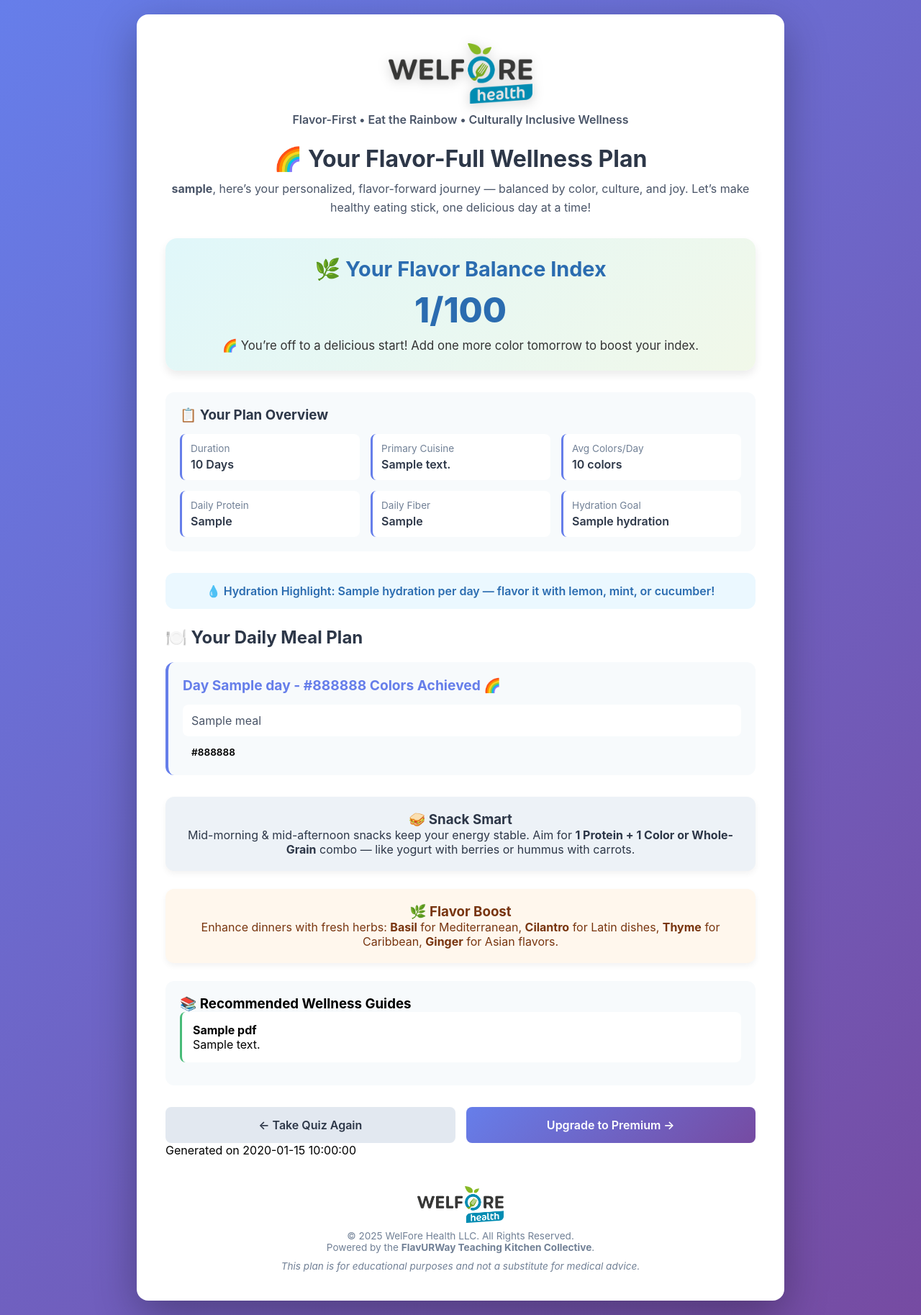
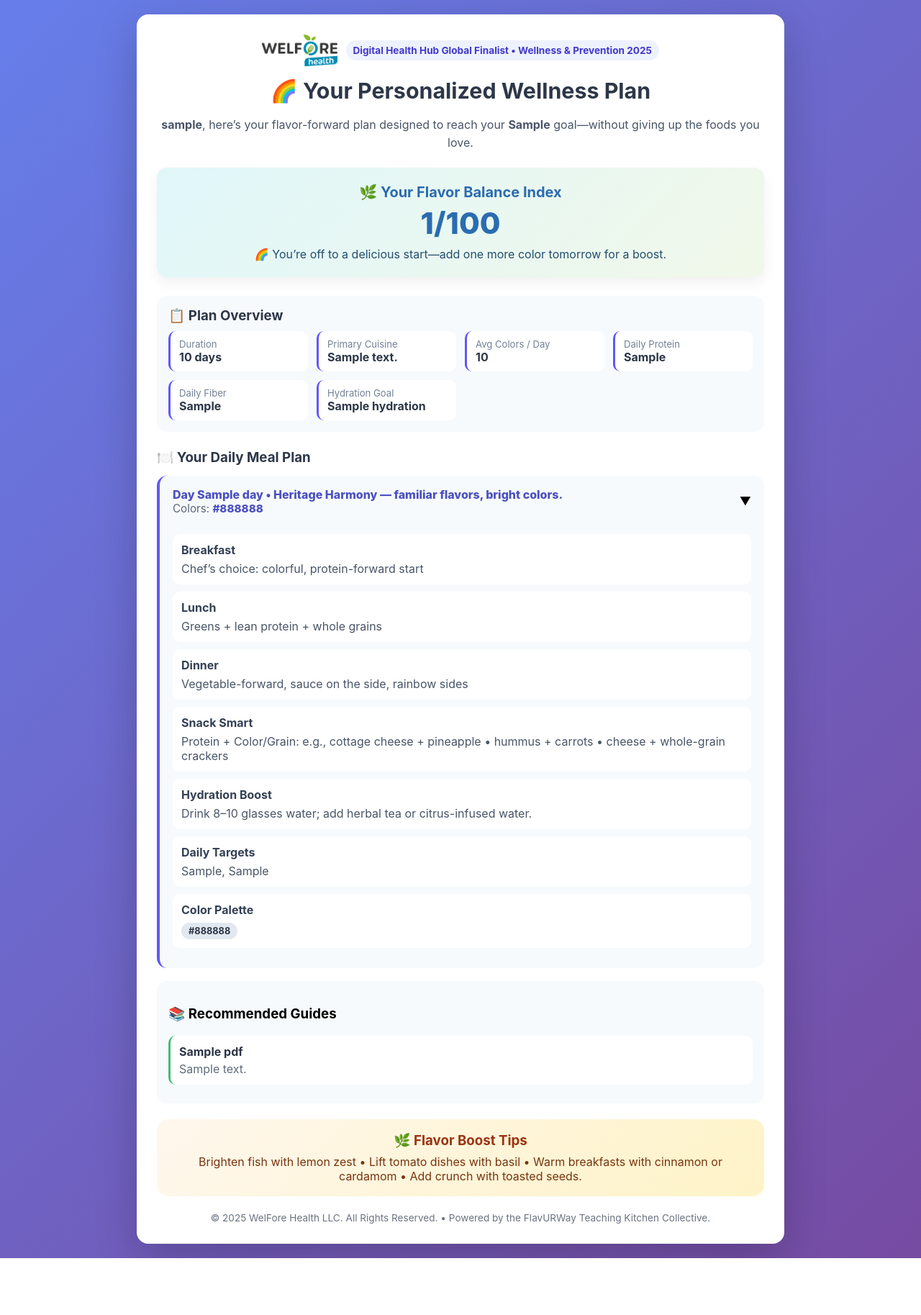
Before and after one commit to ams-wfh-pp/askwelfore-app, a FastAPI app: template templates/results.html in a window 1280 px wide. Shown: the whole page at 72% size. After the commit the page ends 1748 px from the top, so only its background shows below. Run offline with FastAPI, Linux system fonts and the light colour scheme; the template is opened without the code that fills it: most values are stand-ins (such as "Sample title", 1, 10 or a date in 2020).

Commit message:
Refactor results.html for improved structure and styles
Refactor HTML structure and styles for improved readability and maintainability. Update viewport meta tag, CSS variables, and various sections for a more modern design.

```diff
--- a/templates/results.html
+++ b/templates/results.html
@@ -2,309 +2,255 @@
 <html lang="en">
 <head>
   <meta charset="UTF-8" />
-  <meta name="viewport" content="width=device-width, initial-scale=1.0" />
+  <meta name="viewport" content="width=device-width, initial-scale=1" />
   <title>Your WelFore Personalized Plan</title>
   <style>
-    * { margin: 0; padding: 0; box-sizing: border-box; }
-    body {
-      font-family: -apple-system, BlinkMacSystemFont, 'Segoe UI', Roboto, Oxygen, Ubuntu, Cantarell, sans-serif;
-      background: linear-gradient(135deg, #667eea 0%, #764ba2 100%);
-      min-height: 100vh;
-      padding: 20px;
+    :root{
+      --bg1:#667eea; --bg2:#764ba2;
+      --ink:#2d3748; --muted:#4a5568; --soft:#f7fafc; --card:#ffffff;
+      --accent:#6157f8; --accent2:#f5576c; --ok:#48bb78; --shadow:0 20px 60px rgba(0,0,0,.20);
     }
-    .container {
-      max-width: 900px;
-      margin: 0 auto;
-      background: white;
-      border-radius: 16px;
-      padding: 40px;
-      box-shadow: 0 20px 60px rgba(0,0,0,0.3);
+    *{box-sizing:border-box}
+    body{
+      margin:0; padding:20px; font-family:-apple-system,BlinkMacSystemFont,'Segoe UI',Roboto,Oxygen,Ubuntu,Cantarell,sans-serif;
+      background:linear-gradient(135deg,var(--bg1) 0%, var(--bg2) 100%); min-height:100vh;
     }
-
-    /* Header & Award Section */
-    .award-banner { text-align: center; margin-bottom: 25px; }
-    .award-banner img { max-width: 200px; filter: drop-shadow(0 3px 8px rgba(0,0,0,0.2)); }
-    .award-caption { font-size: 1rem; color: #4a5568; font-weight: 600; margin-top: 8px; }
-
-    .header { text-align: center; margin-bottom: 30px; }
-    .header h1 { color: #2d3748; font-size: 2rem; margin-bottom: 10px; }
-    .header p { color: #4a5568; line-height: 1.6; }
-
-    /* 🌈 Flavor Balance Index */
-    .flavor-index-box {
-      background: linear-gradient(135deg, #e0f7fa, #f1f8e9);
-      text-align: center;
-      padding: 25px;
-      border-radius: 16px;
-      margin-bottom: 30px;
-      box-shadow: 0 6px 12px rgba(0,0,0,0.08);
+    .container{max-width:900px; margin:0 auto; background:var(--card); border-radius:16px; padding:28px; box-shadow:var(--shadow)}
+    .brand{
+      display:flex; align-items:center; gap:12px; margin-bottom:8px; justify-content:center;
     }
-    .flavor-index-box h2 { color: #2b6cb0; font-weight: 700; font-size: 1.8em; margin-bottom: 10px; }
-    .flavor-index-box .score { font-size: 3rem; color: #2b6cb0; font-weight: 800; }
-    .flavor-index-box p { color: #333; margin-top: 10px; font-size: 1.05rem; }
-
+    .brand img{height:44px; width:auto}
+    .badge{display:inline-block; background:#eef2ff; color:#4338ca; padding:6px 10px; border-radius:999px; font-size:.85rem; font-weight:700}
+    .header{ text-align:center; margin:16px 0 22px}
+    .header h1{color:var(--ink); font-size:1.9rem; margin:.2rem 0}
+    .header p{color:var(--muted); line-height:1.55}
+    /* Flavor Balance Index */
+    .fbi{
+      background:linear-gradient(135deg,#e0f7fa,#f1f8e9); border-radius:14px; padding:22px; text-align:center; margin:20px 0 26px;
+      box-shadow:0 8px 18px rgba(0,0,0,.06)
+    }
+    .fbi h2{margin:0 0 6px; color:#2b6cb0; font-size:1.25rem}
+    .fbi .score{font-size:2.6rem; font-weight:800; color:#2b6cb0}
+    .fbi p{margin:8px 0 0; color:#234e70}
     /* Upsell */
-    .premium-upsell {
-      background: linear-gradient(135deg, #f093fb 0%, #f5576c 100%);
-      color: white;
-      padding: 25px;
-      border-radius: 12px;
-      margin-bottom: 30px;
-      text-align: center;
+    .upsell{
+      background:linear-gradient(135deg,#f093fb 0%, var(--accent2) 100%); color:#fff; border-radius:14px; padding:20px; text-align:center; margin:10px 0 26px;
     }
-    .premium-upsell h3 { margin-bottom: 10px; font-size: 1.5rem; }
-    .premium-upsell a {
-      display: inline-block;
-      background: white;
-      color: #f5576c;
-      padding: 12px 30px;
-      border-radius: 8px;
-      text-decoration: none;
-      font-weight: 600;
-      margin-top: 15px;
-      transition: transform 0.2s;
+    .upsell h3{margin:0 0 6px; font-size:1.25rem}
+    .btn{
+      display:inline-block; text-decoration:none; font-weight:700; padding:12px 20px; border-radius:10px; margin-top:10px; background:#fff; color:#f5576c;
+      transition:transform .15s ease
     }
-    .premium-upsell a:hover { transform: translateY(-2px); }
-
-    /* Plan Overview */
-    .plan-summary {
-      background: #f7fafc;
-      padding: 20px;
-      border-radius: 12px;
-      margin-bottom: 30px;
+    .btn:hover{transform:translateY(-2px)}
+    /* Summary grid */
+    .summary{background:var(--soft); border-radius:14px; padding:16px; margin:0 0 24px}
+    .summary h3{margin:0 0 10px; color:var(--ink)}
+    .grid{display:grid; grid-template-columns:repeat(auto-fit,minmax(180px,1fr)); gap:12px}
+    .info{background:#fff; border-left:3px solid var(--accent); border-radius:10px; padding:10px 12px}
+    .label{font-size:.82rem; color:#718096}
+    .value{font-weight:700; color:var(--ink)}
+    /* Days */
+    .days h3{color:var(--ink); margin:6px 0 14px}
+    details.day{background:var(--soft); border-radius:14px; margin:0 0 14px; border-left:4px solid var(--accent); overflow:hidden}
+    summary{
+      list-style:none; cursor:pointer; padding:14px 16px; display:flex; align-items:center; justify-content:space-between; gap:10px;
     }
-    .plan-summary h3 { color: #2d3748; margin-bottom: 15px; }
-    .info-grid {
-      display: grid;
-      grid-template-columns: repeat(auto-fit, minmax(200px, 1fr));
-      gap: 15px;
-    }
-    .info-item {
-      background: white;
-      padding: 12px;
-      border-radius: 8px;
-      border-left: 3px solid #667eea;
-    }
-    .info-label { font-size: 0.85rem; color: #718096; margin-bottom: 4px; }
-    .info-value { color: #2d3748; font-weight: 600; }
-
-    /* Hydration Tip */
-    .hydration-tip {
-      background:#ebf8ff;
-      padding:15px;
-      border-radius:12px;
-      text-align:center;
-      margin-bottom:25px;
-      color:#2b6cb0;
-      font-weight:600;
-    }
-
-    /* Meal Plan */
-    .meal-plan { margin-bottom: 30px; }
-    .meal-plan h3 { color: #2d3748; margin-bottom: 20px; font-size: 1.5rem; }
-    .day-card {
-      background: #f7fafc;
-      border-radius: 12px;
-      padding: 20px;
-      margin-bottom: 20px;
-      border-left: 4px solid #667eea;
-    }
-    .day-card h4 { color: #667eea; margin-bottom: 15px; font-size: 1.2rem; }
-    .meal-item {
-      background: white;
-      padding: 12px;
-      margin-bottom: 10px;
-      border-radius: 8px;
-      color: #4a5568;
-    }
-
-    /* Color Badges */
-    .color-badges { display: flex; gap: 8px; flex-wrap: wrap; margin-top: 10px; }
-    .color-badge { padding: 4px 12px; border-radius: 20px; font-size: 0.85rem; font-weight: 600; }
-    .color-badge.red { background: #fed7d7; color: #c53030; }
-    .color-badge.orange { background: #feebc8; color: #c05621; }
-    .color-badge.yellow { background: #fefcbf; color: #975a16; }
-    .color-badge.green { background: #c6f6d5; color: #22543d; }
-    .color-badge.blue-purple { background: #e9d8fd; color: #553c9a; }
-    .color-badge.white { background: #e2e8f0; color: #2d3748; }
-
-    /* Snack + Flavor Boost */
-    .snack-tip, .flavor-boost {
-      border-radius: 12px;
-      padding: 20px;
-      margin: 25px 0;
-      text-align: center;
-      box-shadow: 0 4px 8px rgba(0,0,0,0.05);
-    }
-    .snack-tip { background:#edf2f7; color:#2d3748; }
-    .flavor-boost { background:#fff7ed; color:#78350f; }
-
-    /* PDF Recommendations */
-    .pdf-recommendations {
-      background: #f7fafc;
-      padding: 20px;
-      border-radius: 12px;
-      margin-bottom: 30px;
-    }
-    .pdf-item {
-      background: white;
-      padding: 15px;
-      margin-bottom: 12px;
-      border-radius: 8px;
-      border-left: 3px solid #48bb78;
-    }
-
-    /* Buttons */
-    .cta-buttons {
-      display: flex;
-      gap: 15px;
-      margin-top: 30px;
-    }
-    .cta-btn {
-      flex: 1;
-      text-align: center;
-      padding: 15px;
-      border-radius: 8px;
-      text-decoration: none;
-      font-weight: 600;
-      transition: transform 0.2s;
-    }
-    .cta-btn:hover { transform: translateY(-2px); }
-    .cta-btn.primary {
-      background: linear-gradient(135deg, #667eea, #764ba2);
-      color: white;
-    }
-    .cta-btn.secondary {
-      background: #e2e8f0;
-      color: #2d3748;
-    }
-
-    footer {
-      text-align:center;
-      margin-top:40px;
-      color:#718096;
-      font-size:0.85rem;
-    }
-    footer img {
-      max-width:120px;
-      display:block;
-      margin:0 auto 10px;
+    summary::-webkit-details-marker{display:none}
+    .day-title{font-weight:800; color:#4c51bf}
+    .day-sub{color:#5a677a; font-size:.95rem}
+    .content{padding:0 16px 16px}
+    .section{background:#fff; border-radius:10px; padding:12px; margin:10px 0}
+    .section h4{margin:0 0 6px; color:#334155; font-size:1rem}
+    .meal{color:#4a5568}
+    .chips{display:flex; flex-wrap:wrap; gap:8px; margin-top:8px}
+    .chip{padding:4px 10px; border-radius:999px; font-weight:700; font-size:.8rem}
+    .red{background:#fed7d7; color:#c53030}
+    .orange{background:#feebc8; color:#c05621}
+    .yellow{background:#fefcbf; color:#975a16}
+    .green{background:#c6f6d5; color:#22543d}
+    .purple{background:#e9d8fd; color:#553c9a}
+    .white{background:#e2e8f0; color:#2d3748}
+    .count{font-weight:800; color:#4c51bf}
+    /* PDFs */
+    .pdfs{background:var(--soft); border-radius:14px; padding:16px; margin:18px 0}
+    .pdf{background:#fff; border-left:3px solid var(--ok); border-radius:10px; padding:12px; margin:10px 0}
+    .pdf h4{margin:0 0 4px; color:var(--ink)}
+    .pdf p{margin:0; color:#5f6b7a}
+    /* Flavor boosts footer */
+    .boosts{background:linear-gradient(135deg,#fff7ed,#fef3c7); border-radius:16px; padding:18px; margin:22px 0; text-align:center}
+    .boosts h3{margin:0 0 8px; color:#9a3412}
+    .boosts p{margin:0; color:#78350f}
+    /* Footer */
+    .foot{margin-top:18px; text-align:center; font-size:.85rem; color:#6b7280}
+    @media (min-width:760px){
+      summary{padding:16px 18px}
+      .content{padding:0 18px 18px}
     }
   </style>
 </head>
-
 <body>
   <div class="container">
-    <div class="award-banner">
-      <img src="/static/WelFore-Health-logo.png" alt="WelFore Health Logo" />
-      <p class="award-caption">Flavor-First • Eat the Rainbow • Culturally Inclusive Wellness</p>
+    <!-- Brand -->
+    <div class="brand">
+      <img src="/static/WelFore-Health-logo.png" alt="WelFore Health" />
+      <span class="badge">Digital Health Hub Global Finalist • Wellness & Prevention 2025</span>
     </div>
 
-    {% if error %}
-    <div class="error">
-      <h2>Oops! Something went wrong.</h2>
-      <p>{{ error_message }}</p>
-    </div>
-    {% else %}
-
+    <!-- Header -->
     <div class="header">
-      <h1>🌈 Your Flavor-Full Wellness Plan</h1>
-      <p><strong>{{ meal_plan.user_name }}</strong>, here’s your personalized, flavor-forward journey — balanced by color, culture, and joy. Let’s make healthy eating stick, one delicious day at a time!</p>
+      <h1>🌈 Your Personalized Wellness Plan</h1>
+      <p><strong>{{ meal_plan.user_name }}</strong>, here’s your flavor-forward plan designed to reach your <strong>{{ meal_plan.health_goal }}</strong> goal—without giving up the foods you love.</p>
     </div>
 
+    <!-- Flavor Balance Index -->
     {% if flavor_balance_index %}
-    <div class="flavor-index-box">
+    <div class="fbi">
       <h2>🌿 Your Flavor Balance Index</h2>
       <div class="score">{{ flavor_balance_index }}/100</div>
       {% if flavor_balance_index >= 90 %}
-        <p>🔥 Incredible! You’re balancing flavor and nutrition like a pro chef.</p>
+        <p>🔥 Incredible! Balanced colors & flavors like a pro chef.</p>
       {% elif flavor_balance_index >= 80 %}
-        <p>🌿 Great work — your meals are bursting with color and confidence!</p>
+        <p>🌿 Great work—today’s plates are vibrant and confident.</p>
       {% else %}
-        <p>🌈 You’re off to a delicious start! Add one more color tomorrow to boost your index.</p>
+        <p>🌈 You’re off to a delicious start—add one more color tomorrow for a boost.</p>
       {% endif %}
     </div>
     {% endif %}
 
-    {% if meal_plan.is_premium %}
-    <div class="premium-upsell">
-      <h3>{{ meal_plan.premium_message }}</h3>
-      <p>You've selected a {{ meal_plan.plan_duration }}-day plan. Unlock the full experience with our premium subscription!</p>
-      <a href="{{ meal_plan.stripe_link }}" target="_blank">Upgrade Now →</a>
+    <!-- Upsell (freemium-safe): show if a longer plan is available -->
+    {% if meal_plan.stripe_link and meal_plan.plan_duration < 7 %}
+    <div class="upsell">
+      <h3>✨ Ready for the Full Reset?</h3>
+      <p>Unlock the complete {{ 7 if meal_plan.plan_duration < 7 else meal_plan.plan_duration }}-day FlavURWay plan with shopping lists, tips & momentum boosters.</p>
+      <a class="btn" href="{{ meal_plan.stripe_link }}" target="_blank" rel="noopener">Upgrade to Premium →</a>
     </div>
     {% endif %}
 
-    <div class="plan-summary">
-      <h3>📋 Your Plan Overview</h3>
-      <div class="info-grid">
-        <div class="info-item"><div class="info-label">Duration</div><div class="info-value">{{ meal_plan.plan_duration }} Days</div></div>
-        <div class="info-item"><div class="info-label">Primary Cuisine</div><div class="info-value">{{ meal_plan.primary_cuisine }}</div></div>
-        <div class="info-item"><div class="info-label">Avg Colors/Day</div><div class="info-value">{{ meal_plan.average_colors_per_day }} colors</div></div>
-        <div class="info-item"><div class="info-label">Daily Protein</div><div class="info-value">{{ meal_plan.nutrition_targets.protein_daily }}</div></div>
-        <div class="info-item"><div class="info-label">Daily Fiber</div><div class="info-value">{{ meal_plan.nutrition_targets.fiber_daily }}</div></div>
-        <div class="info-item"><div class="info-label">Hydration Goal</div><div class="info-value">{{ meal_plan.nutrition_targets.hydration }}</div></div>
+    <!-- Summary -->
+    <div class="summary">
+      <h3>📋 Plan Overview</h3>
+      <div class="grid">
+        <div class="info"><div class="label">Duration</div><div class="value">{{ meal_plan.plan_duration }} days</div></div>
+        <div class="info"><div class="label">Primary Cuisine</div><div class="value">{{ meal_plan.primary_cuisine }}</div></div>
+        <div class="info"><div class="label">Avg Colors / Day</div><div class="value">{{ meal_plan.average_colors_per_day }}</div></div>
+        <div class="info"><div class="label">Daily Protein</div><div class="value">{{ meal_plan.nutrition_targets.protein_daily }}</div></div>
+        <div class="info"><div class="label">Daily Fiber</div><div class="value">{{ meal_plan.nutrition_targets.fiber_daily }}</div></div>
+        <div class="info"><div class="label">Hydration Goal</div><div class="value">{{ meal_plan.nutrition_targets.hydration }}</div></div>
       </div>
     </div>
 
-    <div class="hydration-tip">💧 Hydration Highlight: {{ meal_plan.nutrition_targets.hydration }} per day — flavor it with lemon, mint, or cucumber!</div>
+    <!-- Days -->
+    <div class="days">
+      <h3>🍽️ Your Daily Meal Plan</h3>
 
-    <div class="meal-plan">
-      <h3>🍽️ Your Daily Meal Plan</h3>
+      {% set themes = [
+        'Heritage Harmony — familiar flavors, bright colors.',
+        'Light & Balanced — crisp, fresh, energizing.',
+        'Comfort & Color — warm plates with brightness.',
+        'Family Favorites — simple, satisfying, joyful.',
+        'Fresh & Fiber-Filled — color + crunch.',
+        'Caribbean Bright — tangy, sunny, vibrant.'
+      ] %}
+
       {% for day in meal_plan.meal_plan %}
-      <div class="day-card">
-        <h4>Day {{ day.day }} - {{ day.colors_achieved }} Colors Achieved 🌈</h4>
-        {% for meal in day.meals %}
-          <div class="meal-item">{{ meal }}</div>
-        {% endfor %}
-        <div class="color-badges">
-          {% for color in day.colors %}
-            <span class="color-badge {{ color }}">{{ color }}</span>
+      {% set theme = themes[(loop.index0) % themes|length] %}
+      <details class="day" {% if loop.first %}open{% endif %}>
+        <summary>
+          <div>
+            <div class="day-title">Day {{ day.day }} • {{ theme }}</div>
+            <div class="day-sub">Colors: <span class="count">{{ day.colors_achieved }}</span></div>
+          </div>
+          <div aria-hidden="true">▼</div>
+        </summary>
+        <div class="content">
+
+          {# Build structured sections from the free-form meal strings #}
+          {% set ns = namespace(breakfast='', lunch='', dinner='', snacks=[], hydration='', goals='') %}
+          {% for m in day.meals %}
+            {% if 'Breakfast:' in m %}{% set ns.breakfast = m.split('Breakfast:')[1].strip() %}
+            {% elif 'Lunch:' in m %}{% set ns.lunch = m.split('Lunch:')[1].strip() %}
+            {% elif 'Dinner:' in m %}{% set ns.dinner = m.split('Dinner:')[1].strip() %}
+            {% elif 'Snack:' in m %}{% set _ = ns.snacks.append(m.split('Snack:')[1].strip()) %}
+            {% elif 'Hydration:' in m %}{% set ns.hydration = m.split('Hydration:')[1].strip() %}
+            {% elif 'Daily Goals:' in m %}{% set ns.goals = m.split('Daily Goals:')[1].strip() %}
+            {% endif %}
           {% endfor %}
+
+          <div class="section">
+            <h4>Breakfast</h4>
+            <div class="meal">{{ ns.breakfast or 'Chef’s choice: colorful, protein-forward start' }}</div>
+          </div>
+          <div class="section">
+            <h4>Lunch</h4>
+            <div class="meal">{{ ns.lunch or 'Greens + lean protein + whole grains' }}</div>
+          </div>
+          <div class="section">
+            <h4>Dinner</h4>
+            <div class="meal">{{ ns.dinner or 'Vegetable-forward, sauce on the side, rainbow sides' }}</div>
+          </div>
+          <div class="section">
+            <h4>Snack Smart</h4>
+            {% if ns.snacks|length > 0 %}
+              {% for s in ns.snacks %}
+                <div class="meal">• {{ s }}</div>
+              {% endfor %}
+            {% else %}
+              <div class="meal">Protein + Color/Grain: e.g., cottage cheese + pineapple • hummus + carrots • cheese + whole-grain crackers</div>
+            {% endif %}
+          </div>
+          <div class="section">
+            <h4>Hydration Boost</h4>
+            <div class="meal">{{ ns.hydration or 'Drink 8–10 glasses water; add herbal tea or citrus-infused water.' }}</div>
+          </div>
+          <div class="section">
+            <h4>Daily Targets</h4>
+            <div class="meal">{{ ns.goals or (meal_plan.nutrition_targets.fiber_daily ~ ', ' ~ meal_plan.nutrition_targets.protein_daily) }}</div>
+          </div>
+
+          <div class="section">
+            <h4>Color Palette</h4>
+            <div class="chips">
+              {% for c in day.colors %}
+                {% set cls = 'white' %}
+                {% if c == 'red' %}{% set cls='red' %}
+                {% elif c == 'orange' %}{% set cls='orange' %}
+                {% elif c == 'yellow' %}{% set cls='yellow' %}
+                {% elif c == 'green' %}{% set cls='green' %}
+                {% elif 'purple' in c or 'blue' in c %}{% set cls='purple' %}
+                {% endif %}
+                <span class="chip {{ cls }}">{{ c }}</span>
+              {% endfor %}
+            </div>
+          </div>
+
         </div>
-      </div>
+      </details>
       {% endfor %}
     </div>
 
-    <div class="snack-tip">
-      <h3>🥪 Snack Smart</h3>
-      <p>Mid-morning & mid-afternoon snacks keep your energy stable. Aim for <strong>1 Protein + 1 Color or Whole-Grain</strong> combo — like yogurt with berries or hummus with carrots.</p>
-    </div>
-
-    <div class="flavor-boost">
-      <h3>🌿 Flavor Boost</h3>
-      <p>Enhance dinners with fresh herbs: <strong>Basil</strong> for Mediterranean, <strong>Cilantro</strong> for Latin dishes, <strong>Thyme</strong> for Caribbean, <strong>Ginger</strong> for Asian flavors.</p>
-    </div>
-
+    <!-- PDFs -->
     {% if pdf_recommendations %}
-    <div class="pdf-recommendations">
-      <h3>📚 Recommended Wellness Guides</h3>
+    <div class="pdfs">
+      <h3>📚 Recommended Guides</h3>
       {% for pdf in pdf_recommendations %}
-        <div class="pdf-item">
+        <div class="pdf">
           <h4>{{ pdf.title }}</h4>
-          <p>{{ pdf.description }}</p>
+          <p>{{ pdf.description or 'Helpful companion for your reset.' }}</p>
         </div>
       {% endfor %}
     </div>
     {% endif %}
 
-    <div class="cta-buttons">
-      <a href="/" class="cta-btn secondary">← Take Quiz Again</a>
-      {% if not meal_plan.is_premium %}
-      <a href="{{ meal_plan.stripe_link or '#' }}" class="cta-btn primary">Upgrade to Premium →</a>
-      {% endif %}
+    <!-- Flavor Boosts Footer -->
+    <div class="boosts">
+      <h3>🌿 Flavor Boost Tips</h3>
+      <p>Brighten fish with lemon zest • Lift tomato dishes with basil • Warm breakfasts with cinnamon or cardamom • Add crunch with toasted seeds.</p>
     </div>
 
-    {% if generated_at %}
-    <p class="timestamp">Generated on {{ generated_at }}</p>
-    {% endif %}
-    {% endif %}
-
-    <footer>
-      <img src="/static/WelFore-Health-logo.png" alt="WelFore Health Logo" />
-      <p>© 2025 WelFore Health LLC. All Rights Reserved.</p>
-      <p>Powered by the <strong>FlavURWay Teaching Kitchen Collective</strong>.</p>
-      <p style="margin-top:10px;font-style:italic;">This plan is for educational purposes and not a substitute for medical advice.</p>
-    </footer>
+    <!-- Footer -->
+    <div class="foot">
+      © 2025 WelFore Health LLC. All Rights Reserved. • Powered by the FlavURWay Teaching Kitchen Collective.
+    </div>
   </div>
 </body>
 </html>
```
